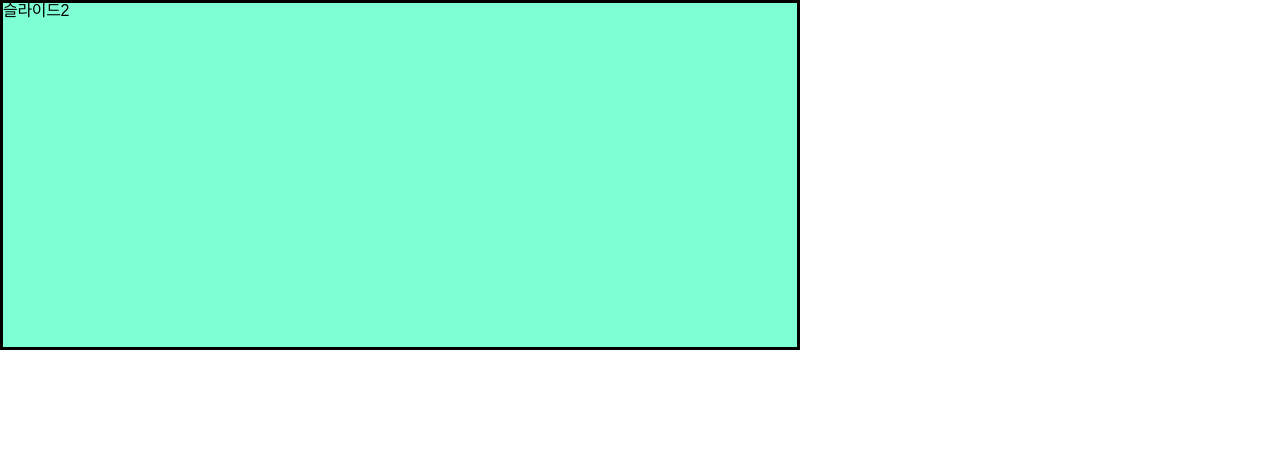
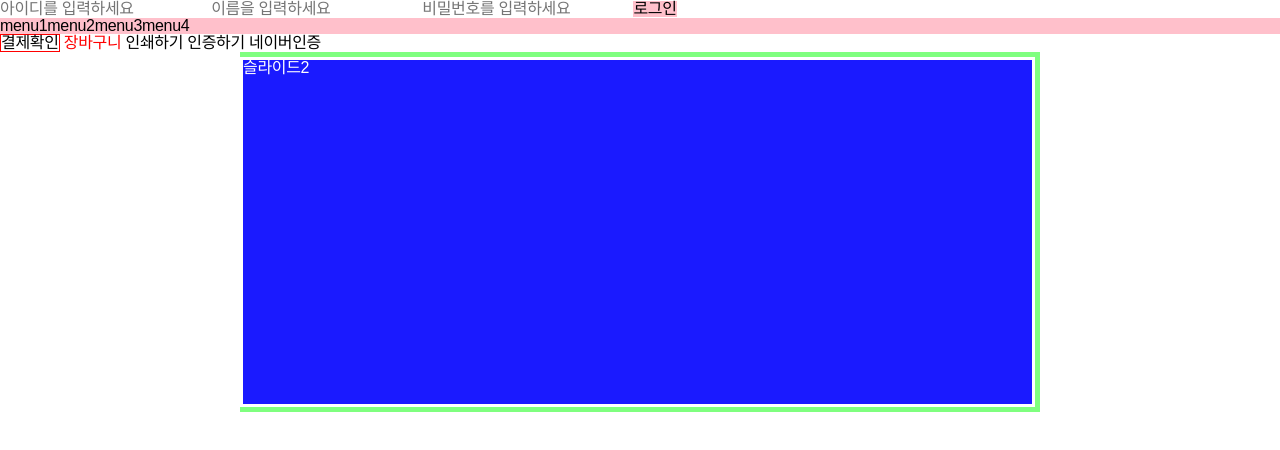
Before and after one commit to MatchaMaster/TIL_JS, a website: page basic/basic3.html in a window 1280 px wide. Drawn offline with Linux system fonts and the light colour scheme.

```diff
--- a/basic/basic3.html
+++ b/basic/basic3.html
@@ -7,8 +7,31 @@
     <link rel="stylesheet" href="./styles/reset.css">
     <link rel="stylesheet" href="./styles/basic3.css">
     <script src="./scripts/basic3.js" defer></script>
+    <script src="./scripts/basic3_DOM.js" defer></script>
+
 </head>
 <body>
+    <form action="#" method="post" id="loginFrm">
+        <input type="text" name="id" value="" id="id" placeholder="아이디를 입력하세요">
+        <input type="text" name="name" id="name" placeholder="이름을 입력하세요">
+        <input type="password" name="pw" id="pw" placeholder="비밀번호를 입력하세요">
+        <button onclick="userInfo()" type="button">로그인</button>
+    </form>
+    <nav id="main">
+        <ul class="gnb">
+            <li><a href="#">menu1</a></li>
+            <li><a href="#">menu2</a></li>
+            <li><a href="#">menu3</a></li>
+            <li><a href="#">menu4</a></li>
+        </ul>
+    </nav>
+    <div class="test">
+        <button onclick="alert('결제완료되었습니다.')">결제확인</button>
+        <button onclick="alert('장바구니 담기 완료')">장바구니</button>
+        <button onclick="window.print()">인쇄하기</button>
+        <button onclick="window.open('https://google.com')">인증하기</button>
+        <button onclick="naverLink()">네이버인증</button>
+    </div>
     <!-- div#slide_container>div.slide_wrap>div.slide.slide1+div.slide.slide2 -->
     <div id="slide_container">
         <div class="slide_wrap">
--- /dev/null
+++ b/basic/scripts/basic3_DOM.js
@@ -0,0 +1,83 @@
+function naverLink(){
+    return window.open('https://naver.com','_blank')
+}
+//naverLink()
+const writeFunc = function(){
+    return window.location,href('https://google.com');
+}
+//writeFunc();
+
+//DOM
+const btn = document.getElementsByTagName('button')
+const div = document.getElementsByTagName('div')
+console.log(btn,div);
+btn[2].style.color = 'red'; //인덱스제시는 정확하게
+btn[0].style.backgroundColor = 'pink'; //인덱스제시는 정확하게
+btn[1].style.border = '1px solid red'
+//div[1].style.transform = 'rotate(-10deg)' //로테이트는 값,,,,,,,,,,,,,,,,,,,,,,,,,,,
+
+// JS - HTML, CSS
+//DOM.style.color; //읽기
+//DOM.style.color = '값'; //수정
+//객체.속성.속성
+//객체.함수()
+
+//클래스 선택하기
+const slide = document.getElementsByClassName('slide')
+const slidewrap = document.getElementsByClassName('slide_wrap')
+console.log(slide, slidewrap);
+slide[0].style.backgroundColor = '#ff0'
+slide[1].style.backgroundColor = 'rgba(0,0,0,0.1)'
+slidewrap[0].style.border = '5px solid purple'
+/* 태그와 클래스 DOM은 반드시 인덱스 붙여서 사용하기 */
+
+//아이디 DOM
+const container = document.getElementById('slide_container')
+console.log(container)
+container.style.background='yellow'
+container.style.margin='0 auto'
+//아이디는 단 하나의 요소로 인덱스를 붙이지 않고 작성한다./아이디는 변수없이도 사용가능 근데 권장안함
+slide_container.style.filter = 'invert(1)';
+
+//ES6 querySelector
+const tag_es6 = document.querySelectorAll('div')
+const cls_es6 = document.querySelectorAll('.slide')
+const id_es6 = document.querySelector('#slide_container')
+console.log(tag_es6, cls_es6, id_es6)
+
+//메뉴구조
+const nav_main = document.querySelector('#main')
+const nav_gnb = document.querySelector('.gnb')
+const nav_li = document.querySelectorAll('.gnb > li')
+const nav_liv2 = nav_gnb.querySelectorAll('li')
+const navA = document.querySelectorAll('.gnb> li >a')
+const navAv2 = nav_li[0].querySelectorAll('a')
+console.log(nav_main,nav_gnb,nav_liv2,navA,navAv2)
+
+main.style.backgroundColor = 'pink';
+
+nav_gnb.style.display = 'flex'
+nav_li[2].style.transition = 'transform 0.3s linear 2s'
+navA[0].style.animation = 'rotate360 1s alternate infinite'
+//DOM 변수 사용 시 ALL 키워드 유무에 따라 [인덱스] 사용 주의하기!
+
+//로그인 알고리즘
+//버튼 클릭 시 사용자가 입력한 아이디,이름,비밀번호 출력 확인 알고리즘
+const loginBtn = document.querySelector('#loginFrm button')
+const loginId = document.querySelector('#id')
+const loginName = document.querySelector('#name')
+const loginPw = document.querySelector('#pw')
+console.log(loginBtn, loginId, loginName, loginPw)
+console.log(loginId.name);
+console.log(loginId.type);
+//객체.속성; //속성 읽기
+//객체.속성.속성 = 대입값;
+//이미지객체.src = '경로'
+//loginId.type = 'password';
+function userInfo(){
+    //버튼 클리시 사용자가 입력한 아이디,이름,비밀번호 확인 알고리즘
+    let data = loginId.value;
+    data += loginPw.value;
+    data += loginName.value; //사용자가 입력한 값을 가져올땐 value 쓴다
+    return console.log(data);
+}
```
Also changed, not shown: README.md.
